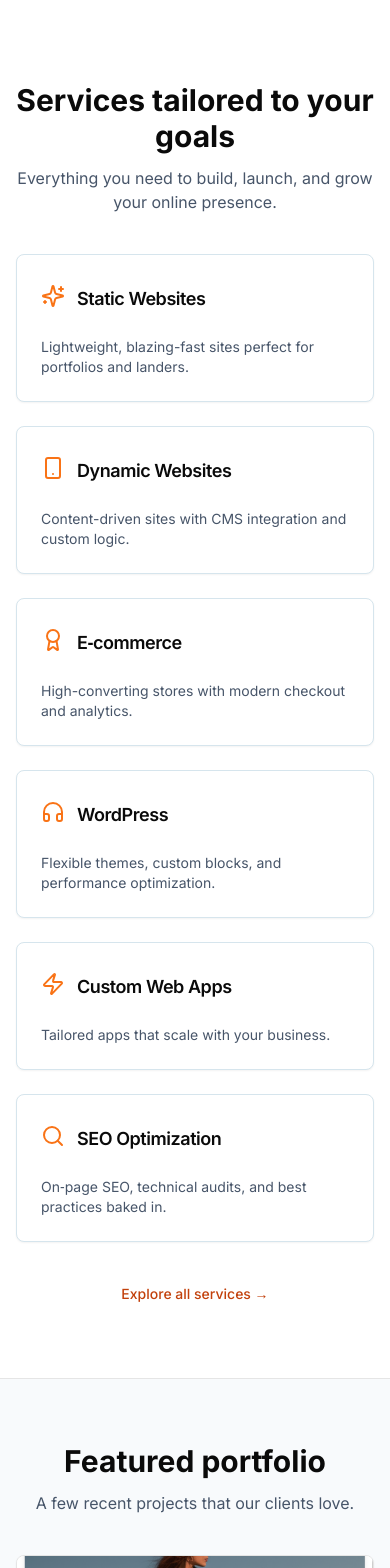
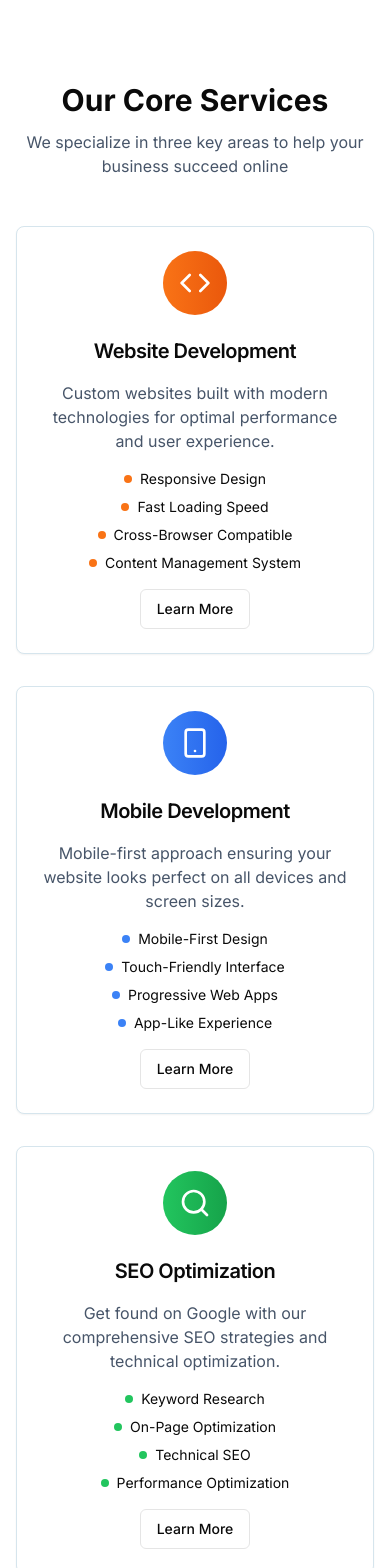
Before and after one commit to budhirajaservices/budhirajaproperties, a Next.js app: page / in a window 390 px wide. Shown: the part 980-2548 px from the top of the page. Built offline with nearby package versions, Linux system fonts and the light colour scheme.

Commit message:
feat: add core services section with mobile, web, and SEO highlights
Introduce dedicated section for core services with detailed features and CTAs.

Co-authored-by: null <214285913+budhirajaservices@users.noreply.github.com>

```diff
--- a/app/(site)/page.tsx
+++ b/app/(site)/page.tsx
@@ -3,7 +3,7 @@ import Image from "next/image"
 import Link from "next/link"
 import { Button } from "@/components/ui/button"
 import { Card, CardContent, CardHeader, CardTitle } from "@/components/ui/card"
-import { Rocket, ShieldCheck, Zap, Search, Smartphone, Headphones, Award, Sparkles } from "lucide-react"
+import { Rocket, ShieldCheck, Zap, Search, Smartphone, Headphones, Award, Sparkles, Code, Globe } from "lucide-react"
 import Testimonials from "@/components/site/testimonials"
 import WhyChooseUs from "@/components/site/why-choose-us"
 import FAQ from "@/components/site/faq"
@@ -74,10 +74,129 @@ export default function HomePage() {
         </div>
       </section>
 
+      {/* Core Services Section */}
+      <section className="container mx-auto px-4 py-16">
+        <div className="text-center space-y-3 mb-12">
+          <h2 className="text-3xl font-bold">Our Core Services</h2>
+          <p className="text-slate-600 max-w-2xl mx-auto">
+            We specialize in three key areas to help your business succeed online
+          </p>
+        </div>
+        <div className="grid gap-8 md:grid-cols-3">
+          {/* Website Development */}
+          <Card className="border-blue-100 hover:shadow-xl transition-all duration-300 group">
+            <CardHeader className="text-center pb-4">
+              <div className="mx-auto mb-4 flex h-16 w-16 items-center justify-center rounded-full bg-gradient-to-r from-orange-500 to-orange-600 group-hover:scale-110 transition-transform">
+                <Code className="h-8 w-8 text-white" />
+              </div>
+              <CardTitle className="text-xl">Website Development</CardTitle>
+            </CardHeader>
+            <CardContent className="text-center space-y-4">
+              <p className="text-slate-600">
+                Custom websites built with modern technologies for optimal performance and user experience.
+              </p>
+              <div className="space-y-2 text-sm">
+                <div className="flex items-center justify-center gap-2">
+                  <div className="h-2 w-2 rounded-full bg-orange-500"></div>
+                  <span>Responsive Design</span>
+                </div>
+                <div className="flex items-center justify-center gap-2">
+                  <div className="h-2 w-2 rounded-full bg-orange-500"></div>
+                  <span>Fast Loading Speed</span>
+                </div>
+                <div className="flex items-center justify-center gap-2">
+                  <div className="h-2 w-2 rounded-full bg-orange-500"></div>
+                  <span>Cross-Browser Compatible</span>
+                </div>
+                <div className="flex items-center justify-center gap-2">
+                  <div className="h-2 w-2 rounded-full bg-orange-500"></div>
+                  <span>Content Management System</span>
+                </div>
+              </div>
+              <Button asChild variant="outline" className="mt-4 bg-transparent">
+                <Link href="/services#website-development">Learn More</Link>
+              </Button>
+            </CardContent>
+          </Card>
+
+          {/* Mobile Development */}
+          <Card className="border-blue-100 hover:shadow-xl transition-all duration-300 group">
+            <CardHeader className="text-center pb-4">
+              <div className="mx-auto mb-4 flex h-16 w-16 items-center justify-center rounded-full bg-gradient-to-r from-blue-500 to-blue-600 group-hover:scale-110 transition-transform">
+                <Smartphone className="h-8 w-8 text-white" />
+              </div>
+              <CardTitle className="text-xl">Mobile Development</CardTitle>
+            </CardHeader>
+            <CardContent className="text-center space-y-4">
+              <p className="text-slate-600">
+                Mobile-first approach ensuring your website looks perfect on all devices and screen sizes.
+              </p>
+              <div className="space-y-2 text-sm">
+                <div className="flex items-center justify-center gap-2">
+                  <div className="h-2 w-2 rounded-full bg-blue-500"></div>
+                  <span>Mobile-First Design</span>
+                </div>
+                <div className="flex items-center justify-center gap-2">
+                  <div className="h-2 w-2 rounded-full bg-blue-500"></div>
+                  <span>Touch-Friendly Interface</span>
+                </div>
+                <div className="flex items-center justify-center gap-2">
+                  <div className="h-2 w-2 rounded-full bg-blue-500"></div>
+                  <span>Progressive Web Apps</span>
+                </div>
+                <div className="flex items-center justify-center gap-2">
+                  <div className="h-2 w-2 rounded-full bg-blue-500"></div>
+                  <span>App-Like Experience</span>
+                </div>
+              </div>
+              <Button asChild variant="outline" className="mt-4 bg-transparent">
+                <Link href="/services#mobile-development">Learn More</Link>
+              </Button>
+            </CardContent>
+          </Card>
+
+          {/* SEO Services */}
+          <Card className="border-blue-100 hover:shadow-xl transition-all duration-300 group">
+            <CardHeader className="text-center pb-4">
+              <div className="mx-auto mb-4 flex h-16 w-16 items-center justify-center rounded-full bg-gradient-to-r from-green-500 to-green-600 group-hover:scale-110 transition-transform">
+                <Search className="h-8 w-8 text-white" />
+              </div>
+              <CardTitle className="text-xl">SEO Optimization</CardTitle>
+            </CardHeader>
+            <CardContent className="text-center space-y-4">
+              <p className="text-slate-600">
+                Get found on Google with our comprehensive SEO strategies and technical optimization.
+              </p>
+              <div className="space-y-2 text-sm">
+                <div className="flex items-center justify-center gap-2">
+                  <div className="h-2 w-2 rounded-full bg-green-500"></div>
+                  <span>Keyword Research</span>
+                </div>
+                <div className="flex items-center justify-center gap-2">
+                  <div className="h-2 w-2 rounded-full bg-green-500"></div>
+                  <span>On-Page Optimization</span>
+                </div>
+                <div className="flex items-center justify-center gap-2">
+                  <div className="h-2 w-2 rounded-full bg-green-500"></div>
+                  <span>Technical SEO</span>
+                </div>
+                <div className="flex items-center justify-center gap-2">
+                  <div className="h-2 w-2 rounded-full bg-green-500"></div>
+                  <span>Performance Optimization</span>
+                </div>
+              </div>
+              <Button asChild variant="outline" className="mt-4 bg-transparent">
+                <Link href="/services#seo-optimization">Learn More</Link>
+              </Button>
+            </CardContent>
+          </Card>
+        </div>
+      </section>
+
       {/* Services overview */}
-      <section className="container mx-auto px-4 py-16">
+      <section className="container mx-auto px-4 py-16 bg-slate-50">
         <div className="text-center space-y-3">
-          <h2 className="text-3xl font-bold">Services tailored to your goals</h2>
+          <h2 className="text-3xl font-bold">Complete Website Solutions</h2>
           <p className="text-slate-600">Everything you need to build, launch, and grow your online presence.</p>
         </div>
         <div className="mt-10 grid gap-6 sm:grid-cols-2 lg:grid-cols-3">
@@ -89,7 +208,7 @@ export default function HomePage() {
             },
             {
               title: "Dynamic Websites",
-              icon: Smartphone,
+              icon: Globe,
               desc: "Content-driven sites with CMS integration and custom logic.",
             },
             { title: "E‑commerce", icon: Award, desc: "High-converting stores with modern checkout and analytics." },
@@ -100,9 +219,9 @@ export default function HomePage() {
             },
             { title: "Custom Web Apps", icon: Zap, desc: "Tailored apps that scale with your business." },
             {
-              title: "SEO Optimization",
-              icon: Search,
-              desc: "On‑page SEO, technical audits, and best practices baked in.",
+              title: "Maintenance & Support",
+              icon: ShieldCheck,
+              desc: "Ongoing support, updates, and security monitoring.",
             },
           ].map((s) => (
             <Card key={s.title} className="border-blue-100 hover:shadow-lg transition-shadow">
@@ -124,7 +243,7 @@ export default function HomePage() {
       </section>
 
       {/* Portfolio preview */}
-      <section className="border-t bg-slate-50">
+      <section className="border-t bg-white">
         <div className="container mx-auto px-4 py-16">
           <div className="text-center space-y-3">
             <h2 className="text-3xl font-bold">Featured portfolio</h2>
--- a/components/site/faq.tsx
+++ b/components/site/faq.tsx
@@ -7,29 +7,39 @@ const faqs = [
       "Most websites are completed within 7-14 days, depending on complexity. Simple landing pages can be done in 3-5 days, while e-commerce sites may take 2-3 weeks.",
   },
   {
+    question: "Do you provide mobile development?",
+    answer:
+      "Yes! All our websites include mobile development as standard. We use a mobile-first approach to ensure your site looks perfect on all devices - phones, tablets, and desktops.",
+  },
+  {
+    question: "What's included in your SEO services?",
+    answer:
+      "Our SEO services include keyword research, on-page optimization, technical SEO, meta tags, site speed optimization, and Google Analytics setup. We ensure your website is search engine friendly from day one.",
+  },
+  {
+    question: "Do you offer website maintenance?",
+    answer:
+      "Yes, we provide ongoing maintenance and support services including security updates, content updates, backup management, and technical support to keep your website running smoothly.",
+  },
+  {
+    question: "Can you redesign my existing website?",
+    answer:
+      "We can redesign your existing website to make it more modern, mobile-friendly, and SEO-optimized while preserving your existing content and improving user experience.",
+  },
+  {
+    question: "What platforms do you work with?",
+    answer:
+      "We work with various platforms including custom HTML/CSS, WordPress, React, Next.js, and popular e-commerce platforms. We choose the best technology based on your specific needs.",
+  },
+  {
     question: "Do you provide hosting and domain services?",
     answer:
-      "Yes! All our packages include domain registration and hosting for the first year. We handle all the technical setup so you don't have to worry about it.",
+      "Yes, we can help you with domain registration and provide reliable hosting solutions. All our packages include hosting setup and SSL certificates for security.",
   },
   {
-    question: "Will my website work on mobile devices?",
+    question: "How much does a website cost?",
     answer:
-      "All our websites are built with mobile-first design principles. Your site will look great and function perfectly on phones, tablets, and desktops.",
-  },
-  {
-    question: "Can I update the website content myself?",
-    answer:
-      "Yes, we can build your site with a user-friendly content management system (CMS) that allows you to easily update text, images, and other content without technical knowledge.",
-  },
-  {
-    question: "What's included in the SEO optimization?",
-    answer:
-      "Our SEO package includes keyword research, on-page optimization, meta tags, site speed optimization, mobile optimization, and Google Analytics setup.",
-  },
-  {
-    question: "Do you offer ongoing support after the website is live?",
-    answer:
-      "Yes! We provide ongoing support and maintenance services. Our Business Pro package includes ongoing support, and we offer maintenance plans for other packages.",
+      "Our pricing starts from ₹7,000 for basic websites. The final cost depends on your requirements, features needed, and complexity. Contact us for a detailed quote based on your specific needs.",
   },
 ]
 
--- a/components/site/why-choose-us.tsx
+++ b/components/site/why-choose-us.tsx
@@ -36,7 +36,7 @@ const features = [
 
 export default function WhyChooseUs() {
   return (
-    <section className="container mx-auto px-4 py-16">
+    <section className="container mx-auto px-4 py-16 bg-slate-50">
       <div className="text-center space-y-3 mb-12">
         <h2 className="text-3xl font-bold">Why choose Budhiraja Services?</h2>
         <p className="text-slate-600 max-w-2xl mx-auto">
```
Also changed, not shown: components/site/contact-cta-section.tsx (+8 -9 lines), components/site/testimonials.tsx (+12 -14 lines).
